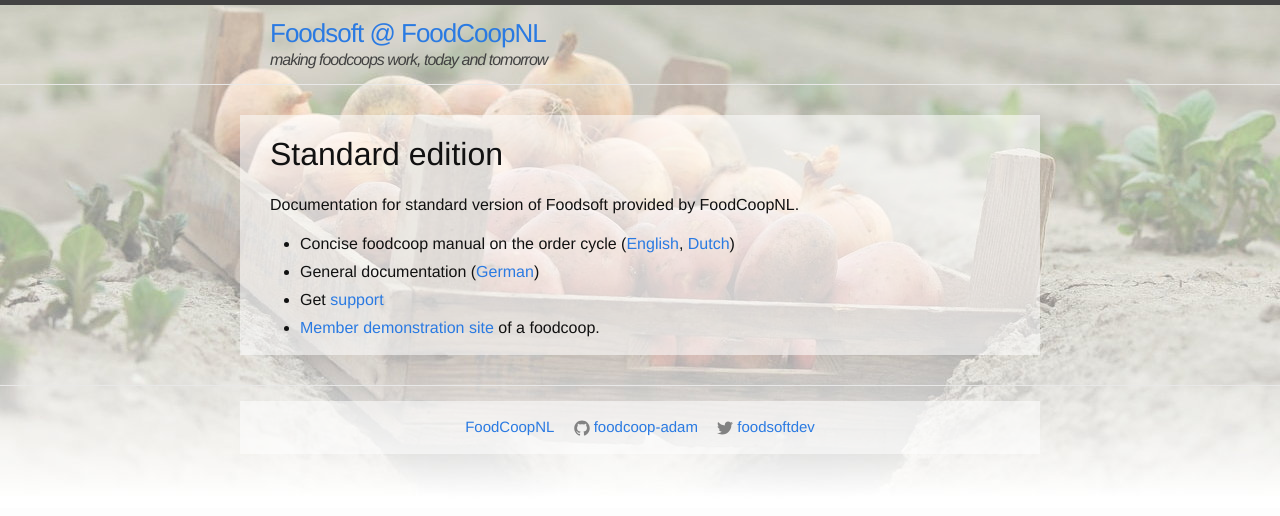
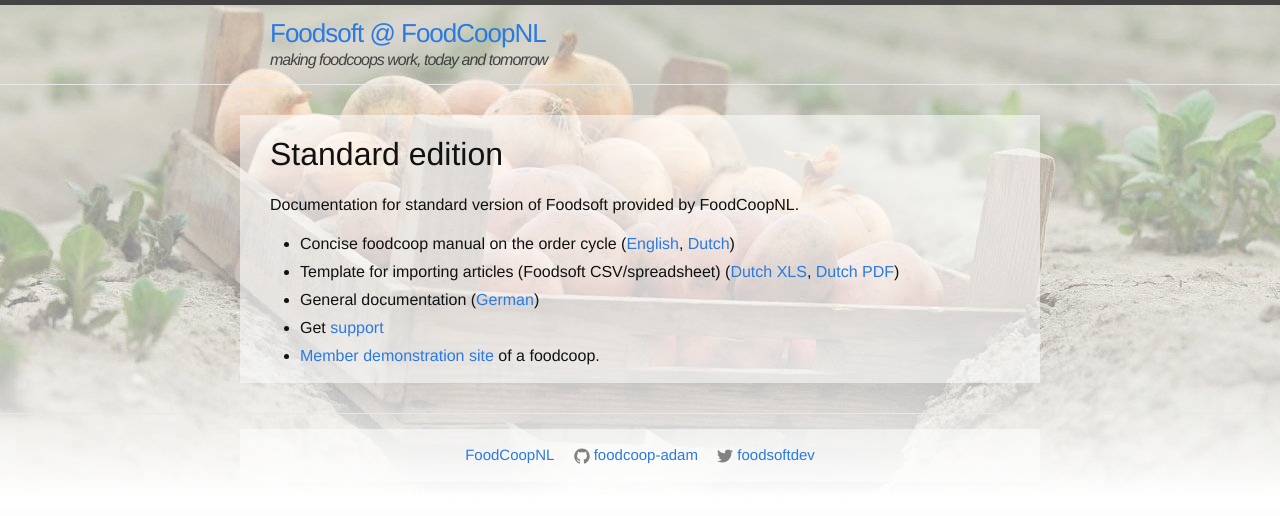
Before and after one commit to foodcoop-adam/foodcoop-adam.github.io, a Jekyll site: the page built from foodcoop-standard.md, in a window 1280 px wide. Shown: the top 516 px of the page. Built offline with Jekyll 4.4.1, drawn with Linux system fonts in a browser that asks for light colours.

Commit message:
add foodsoft csv import template

```diff
--- a/_includes/foodcoop-general.md
+++ b/_includes/foodcoop-general.md
@@ -1,3 +1,7 @@
+* Template for importing articles (Foodsoft CSV/spreadsheet)
+  ([Dutch XLS](documents/foodsoft_file_legacy_template.nl.xls),
+  [Dutch PDF](documents/foodsoft_file_legacy_template.nl.pdf))
+
 * General documentation
   ([German](https://github.com/foodcoops/foodsoft/wiki/Doku))
 
```
Also changed, not shown: 2 other files.
